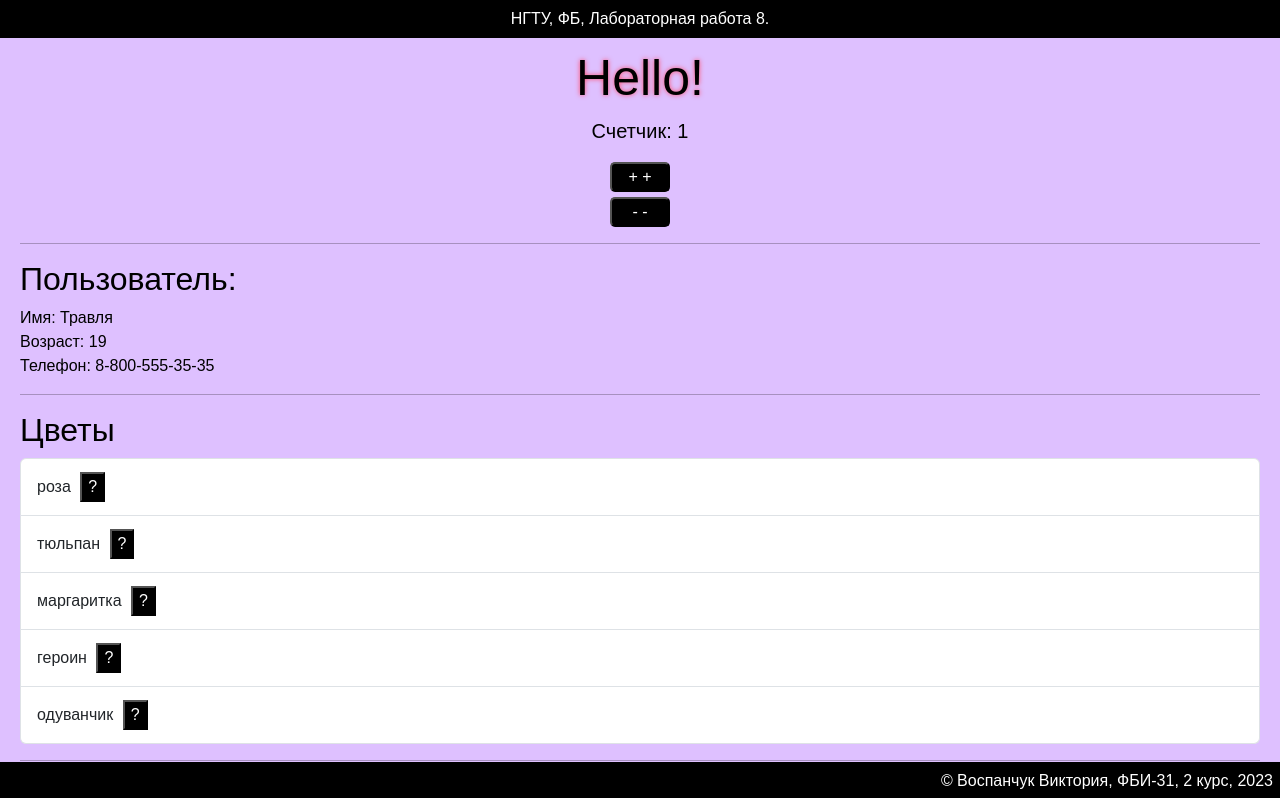
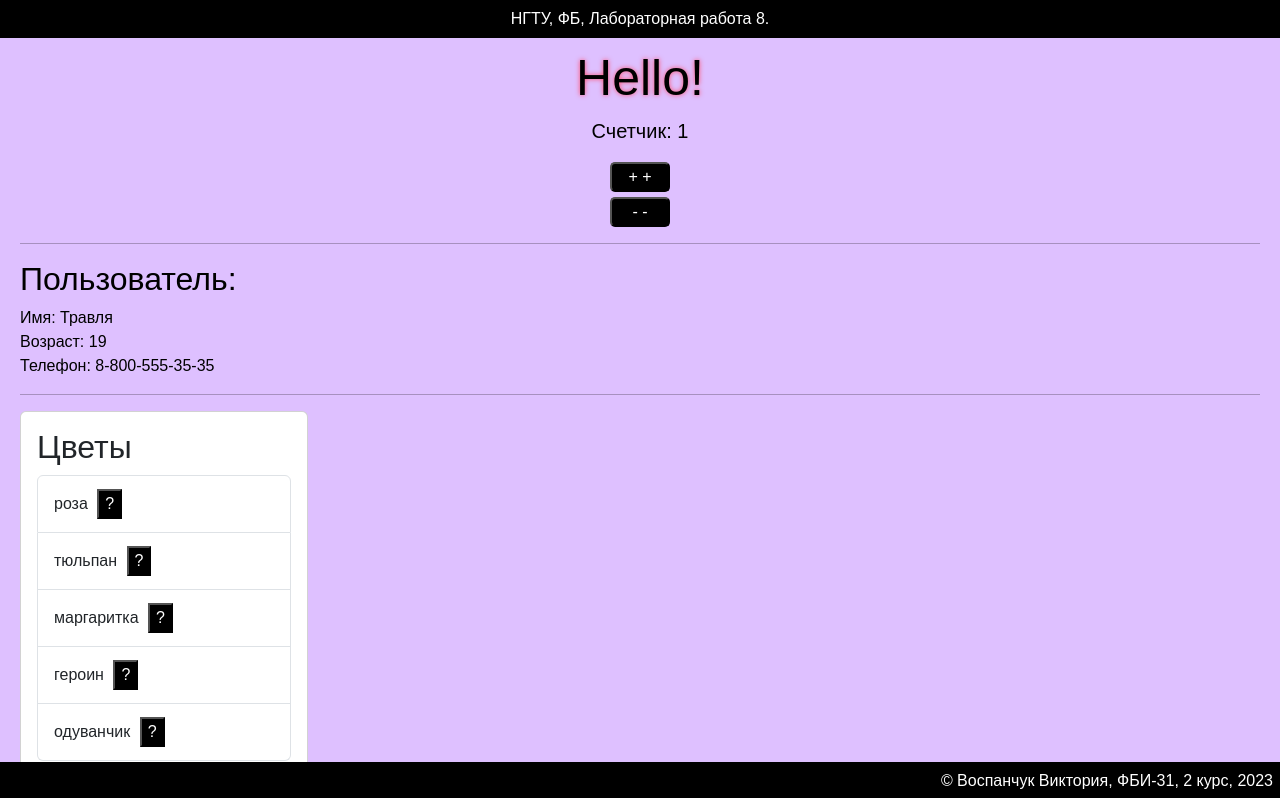
Before and after one commit to vvvicntu/vospa, a plain HTML site: page lab8/vue.html in a window 1280 px wide. Shown: the top 798 px of the page. Drawn offline with nearby package versions, Linux system fonts and the light colour scheme.

Commit message:
Стили карточки

```diff
--- a/lab8/vue.html
+++ b/lab8/vue.html
@@ -81,12 +81,16 @@
                 <div>Телефон: {{ user.tel }}</div>
                 <hr>
 
-                <h2>Цветы</h2>
-                <ul class="list-group">
-                    <li v-for="(flower, id) in flowers" class="list-group-item">
-                        {{ flower }} <button @click="edit(id,flower)">?</button>
-                    </li>
-                </ul>
+                <div class="card" style="width: 18rem;">
+                    <div class="card-body">
+                        <h2 class="card-title">Цветы</h2>
+                        <ul class="list-group">
+                            <li v-for="(flower, id) in flowers" class="list-group-item">
+                                {{ flower }} <button @click="edit(id, flower)">?</button>
+                            </li>
+                        </ul>
+                    </div>
+                </div>
                 <hr>
 
                 <h2>Цветы</h2>
```
